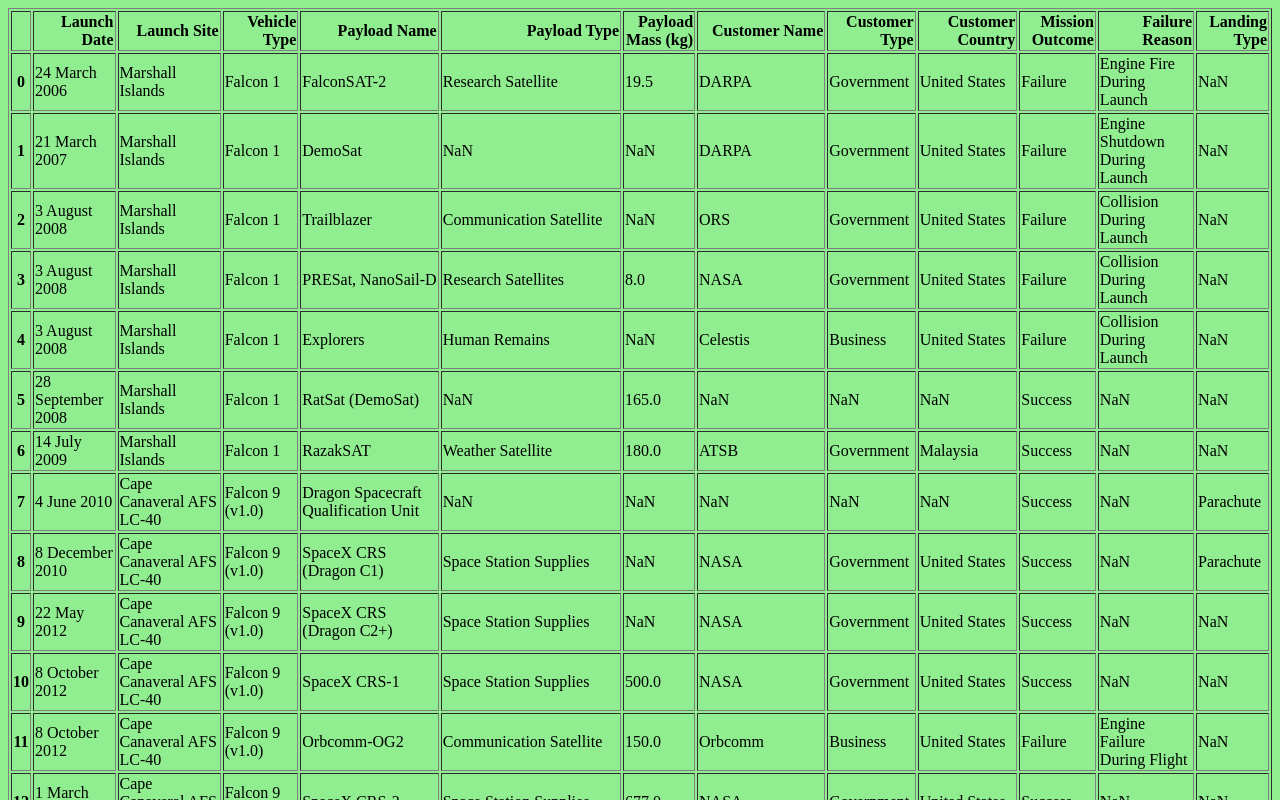
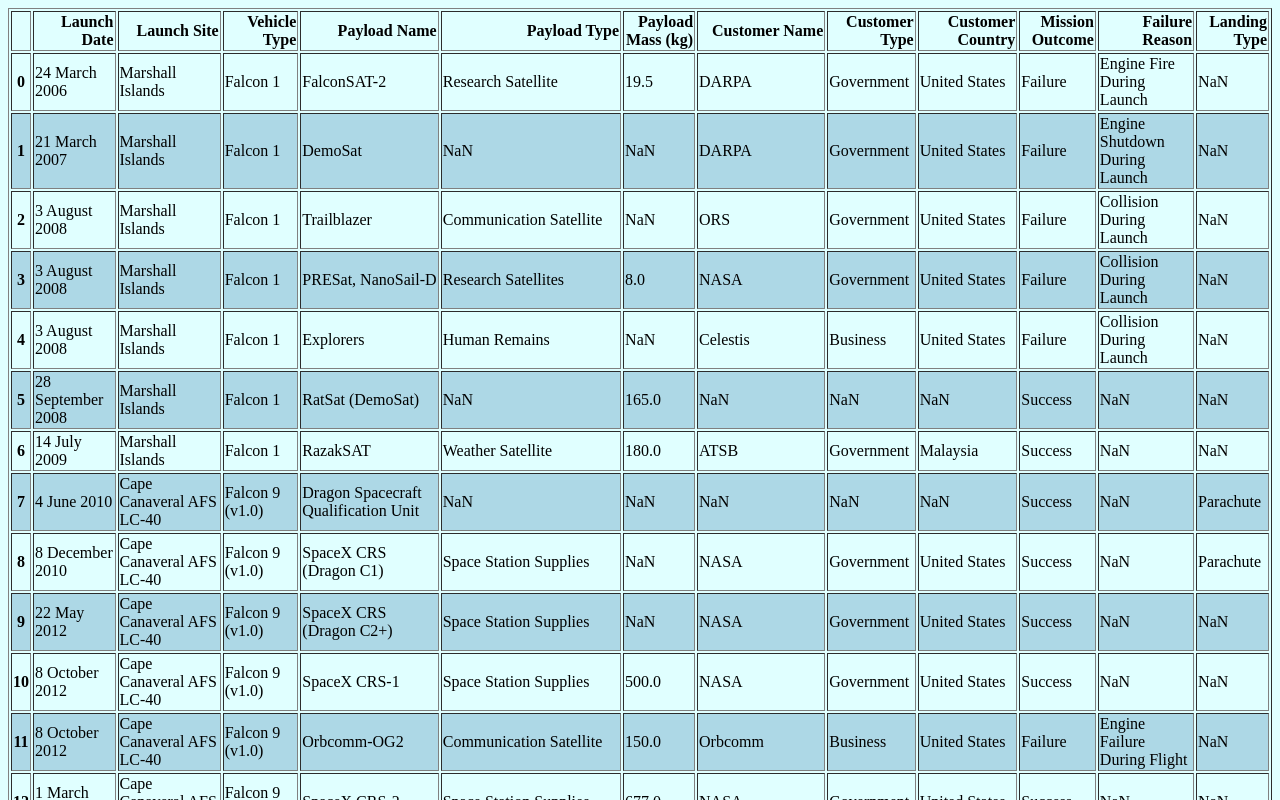
Before and after one commit to choyb123/spacex, a plain HTML site: page index.html in a window 1280 px wide. Shown: the top 800 px of the page. Drawn offline with Linux system fonts and the light colour scheme.

Commit message:
add table stripe

```diff
--- a/index.html
+++ b/index.html
@@ -2,8 +2,11 @@
   <script src="sorttable.js"></script>
   <style>
   body {
-    background-color: lightgreen;
+    background-color: lightcyan;
   }
+  tr:nth-child(even) {
+  background-color: lightblue;
+}
   </style>
 
 <body>
```
